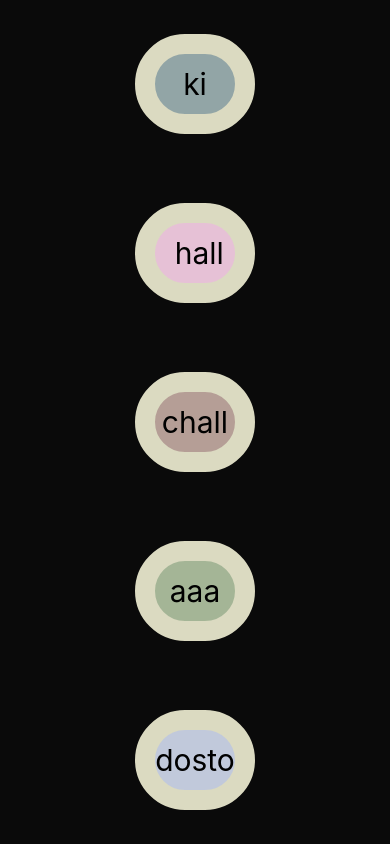
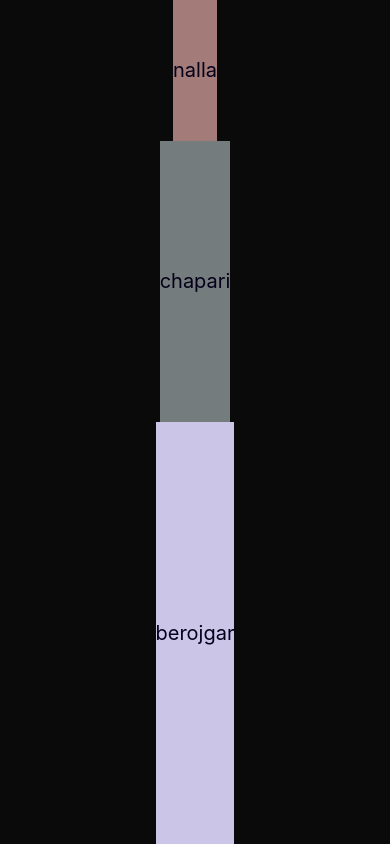
Before and after one commit to kuldeeepkumar/practiceApp, a React Native app: screen / in a window 390 px wide. Built offline with nearby package versions, Linux system fonts and the light colour scheme.

Commit message:
Exercise8.yo joginder

```diff
--- a/App.js
+++ b/App.js
@@ -7,6 +7,7 @@ import Exercise4 from "./scr/exercises/Exercise4";
 import Exercise5 from "./scr/exercises/Exercise5";
 import Exercise6 from './scr/exercises/Exercise6';
 import Exercise7 from "./scr/exercises/Exercise7";
+import Exercise8 from "./scr/exercises/Exercise8";
 
 
 
@@ -19,7 +20,8 @@ export default function App() {
        {/*<Exercise4/> */}
        {/*<Exercise5/> */}
        {/*<Exercise6/> */}
-       <Exercise7/>
+       {/*<Exercise7/> */}
+       <Exercise8/>
 
 
     </>
--- /dev/null
+++ b/scr/exercises/Exercise8.js
@@ -0,0 +1,65 @@
+import { StyleSheet, Text, View } from "react-native";
+
+import React from "react";
+
+const Exercise8 = () => {
+  return (
+    <View style={styles.container}>
+      <View style={styles.box1}>
+        <Text style={styles.text}>nalla</Text>
+      </View>
+      <View style={styles.box2}>
+        <Text style={styles.text}>chapari</Text>
+      </View>
+      <View style={styles.box3}>
+        <Text style={styles.text}>berojgar</Text>
+      </View>
+
+    </View>
+  );
+};
+
+// In this example:
+
+// flex: 1 makes Box 1 take up one-third of the available space.
+// flex: 2 makes Box 2 take up two-thirds of the available space.
+// flex: 1 makes Box 3 take up one-third of the available space.
+
+export default Exercise8;
+
+// -->>>>>>>>>>>  Building responsive layouts with Flexbox <<<<<<<<<<<<<---
+
+const styles = StyleSheet.create({
+  container: {
+    flex: 1,
+    flexDirection: "column",
+    justifyContent: "center",
+    alignItems: "center",
+    backgroundColor: "#0a0a0a",
+  },
+  box1: {
+    flex: 1,
+    backgroundColor: "#a37c79",
+    height: 200,
+    justifyContent: "space-around",
+    alignItems: "center",
+  },
+  box2: {
+    flex: 2,
+    backgroundColor: "#757c7d",
+    height: 150,
+    justifyContent: "space-around",
+    alignItems: "center",
+  },
+  box3: {
+    flex: 3,
+    backgroundColor: "#cbc5e8",
+    height: 120,
+    justifyContent: "space-around",
+    alignItems: "center",
+  },
+  text: {
+    fontSize: 20,
+    color: "#05001a",
+  },
+});
```
Also changed, not shown: scr/exercises/Exercise9.js (added, +40 -0 lines).
